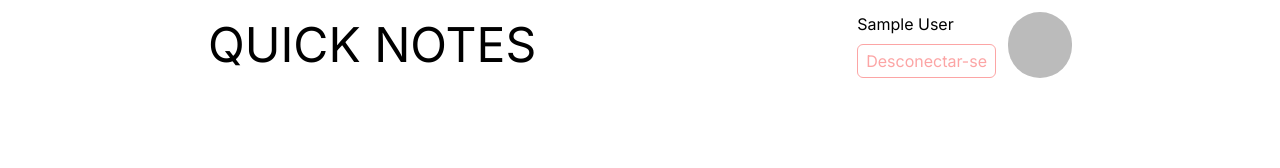
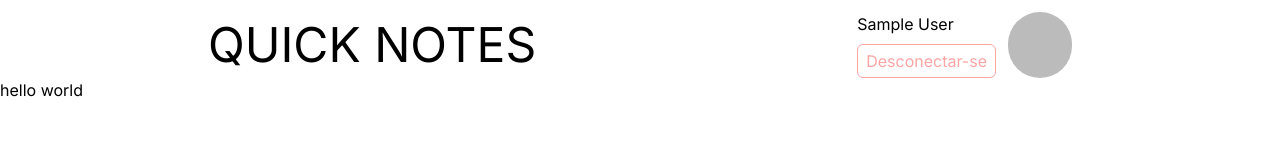
Before and after one commit to Th-Fernandes/quick-notes, a Next.js app: page /posts in a window 1280 px wide. Shown: the top 168 px of the page. Built offline with nearby package versions, Linux system fonts and the light colour scheme; no server answers; sample sign-in values are in the browser's storage.

Commit message:
refactor: reuse Header for nested routes

```diff
--- /dev/null
+++ b/src/app/posts/layout.tsx
@@ -0,0 +1,14 @@
+import { Header } from "./components/Header"
+
+export default function PostsLayout({
+  children,
+}: {
+  children: React.ReactNode
+}) {
+  return (
+    <>
+      <Header />
+      {children}
+    </>
+  )
+}
--- a/src/app/posts/page.tsx
+++ b/src/app/posts/page.tsx
@@ -2,8 +2,8 @@ import { Header } from "./components/Header"
 
 export default function PostsPage() {
   return (
-    <>
-      <Header />
-    </>
+    <main>
+      hello world
+    </main>
   )
 }
```
